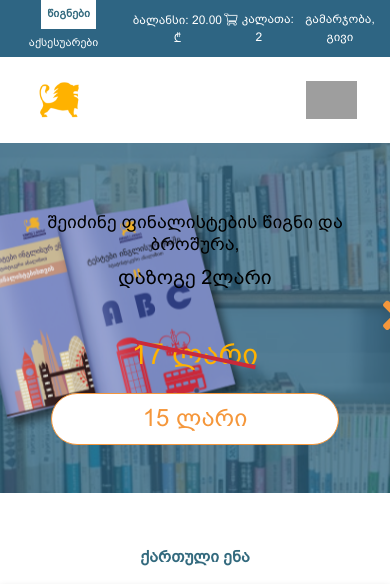
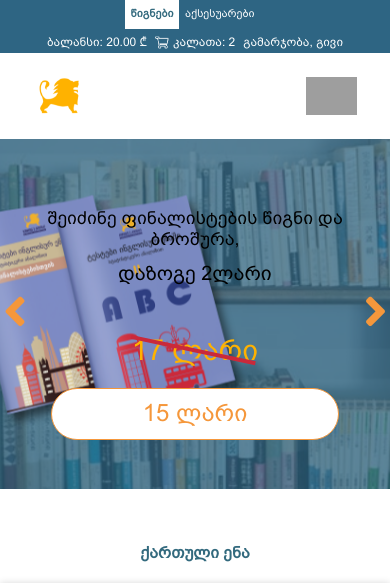
Before and after one commit to beqab/kingsbooks, a PHP site: page / in a window 390 px wide. Shown: the top 584 px of the page. Run offline with PHP 8.4, Linux system fonts and the light colour scheme; some libraries are stand-ins or nearby versions; grey boxes are pictures that could not be loaded.

Commit message:
ჩასწორებები

```diff
--- a/aqsesuarebi.html
+++ b/aqsesuarebi.html
@@ -164,7 +164,7 @@ body,
  <nav class="navbar navbar-expand-md  navbar-dark">
 
   <button class="navbar-toggler" type="button" data-toggle="collapse" data-target="#collapsibleNavbar">
-   აქსესუარების ფილტრი
+   აქსესუარების მენიუ
   </button>
   <div class="collapse navbar-collapse" id="collapsibleNavbar">
     <ul class="navbar-nav">
--- a/index.html
+++ b/index.html
@@ -72,17 +72,19 @@ body,
                     </li>
                 </ul>
              </div>
-             <div class="right_side d-flex align-items-center">
+             <div class="right_side  d-flex align-items-center">
               <!-- tu regtrirebuli   -->
-                       <a class="mr-md-4 mr-0" href="#">ბალანსი: <span> 20.00</span> ₾</a>
+              <div style="height: 24px; line-height: 24px;" class="">
+                       <a style="height: 24px; line-height: 24px;" class="mr-md-4 mr-2 " href="#">ბალანსი: <span> 20.00</span> ₾</a>
+                       </div>
                        <!-- *** -->
-                      <div class="kalata mr-md-4 mr-0">
+                      <div class="kalata mr-md-4 mr-2">
                         <a href="kalata.html">
                         <img src="images/shop.png"><span>კალათა: </span> <span class="packet_item" >2</span>
                         </a>
                       </div>
                       <div class="profile">
-                      <!--   <a href="profili.html">
+                       <!--  <a href="profili.html">
                        <img src="images/fingerprint.png">
                          <span>პროფილი</span>
                          </a> -->
@@ -116,9 +118,9 @@ body,
 
     </ul>
     <form class="form-inline my-2 my-lg-0">
-      <input class="form-control mr-sm-2" type="text" placeholder="ძებნა">
+      <input class="form-control mr-sm-2" type="text" placeholder="ძებნა" required>
       <button class="btn  my-2 my-sm-0" type="button">
-         <img src="images/search.png">
+         <img src="images/search.png" >
       </button>
     </form>
   </div>
--- a/profili.html
+++ b/profili.html
@@ -155,7 +155,7 @@ body,
                              </span>
                           </div>
                             <div class="col-sm-3 col-1">
-                                <div class="item_points p-2 font-weight-bold">
+                                <div style="font-size: 18px" class="item_points  font-weight-bold">
                                    2
                                 </div>
                           </div>
@@ -181,7 +181,7 @@ body,
                              </span>
                           </div>
                             <div class="col-sm-3 col-1">
-                                <div class="item_points p-2 font-weight-bold">
+                                <div style="font-size: 18px" class="item_points  font-weight-bold">
                                    2
                                 </div>
                           </div>
--- a/style.css
+++ b/style.css
@@ -130,11 +130,13 @@ header .navbar form button {
     transform: translate(-50%, -50%);
     font-size: 47px;
     color: #F5973B;
-    left: -16px; }
+    left: 0px;
+    z-index: 3; }
   .slider_bg .right.carousel-control {
     position: absolute;
+    z-index: 3;
     top: 50%;
-    right: -41px;
+    right: -24px;
     transform: translate(-50%, -50%);
     font-size: 47px;
     color: #F5973B; }
@@ -997,6 +999,14 @@ section.order {
     transform: unset !important;
     position: relative; } }
 @media only screen and (max-width: 576px) {
+  footer .left_side ul li img {
+    margin-right: 0px; }
+
+  .top_header {
+    flex-wrap: wrap;
+    align-items: center;
+    justify-content: center !important; }
+
   #accessories_sider .buy_accessori a {
     display: inline-block;
     width: 84px;
--- a/style.scss
+++ b/style.scss
@@ -175,14 +175,16 @@ header .navbar {
       transform:translate(-50%, -50%);
       font-size: 47px;
       color: #F5973B;
-      left: -16px;
+      left: 0px;
+        z-index: 3;
 
 
      }
      .right.carousel-control{
         position: absolute;
+        z-index: 3;
       top: 50%;
-         right: -41px;
+         right: -24px;
       transform:translate(-50%, -50%);
       font-size: 47px;
       color: #F5973B;
@@ -1327,6 +1329,17 @@ section.order{
 
 
   @media only screen and (max-width: 576px) {
+
+    footer .left_side ul li img{
+       margin-right: 0px;
+    }
+
+
+      .top_header{
+          flex-wrap: wrap;
+    align-items: center;
+    justify-content: center !important;
+    }
     #accessories_sider .buy_accessori a {
     display: inline-block;
     width: 84px;
```
Also changed, not shown: 1 other file.
